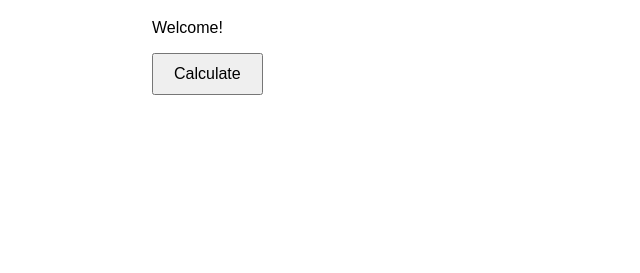
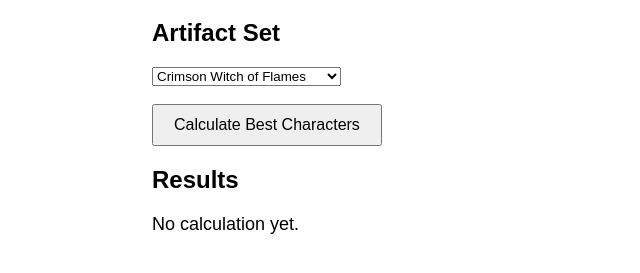
Before and after one commit to fallumina/Genshin-Artifact-Rater, a plain HTML site: page data/index.html in a window 1280 px wide. Shown: the part 101-374 px from the top of the page, without its empty margins (88-728 px from the left). Drawn offline with Linux system fonts and the light colour scheme.

Commit message:
Update index.html

```diff
--- a/data/index.html
+++ b/data/index.html
@@ -1,32 +1,40 @@
 <!DOCTYPE html>
 <html lang="en">
+<head>
+    <meta charset="UTF-8">
+    <meta name="viewport" content="width=device-width, initial-scale=1.0">
+    <title>Genshin Artifact Rater</title>
 
-<head>
-
-<meta charset="UTF-8">
-
-<meta name="viewport" content="width=device-width, initial-scale=1.0">
-
-<title>Genshin Artifact Rater</title>
-
-<link rel="stylesheet" href="style.css">
-
+    <link rel="stylesheet" href="style.css">
 </head>
-
 <body>
 
 <h1>Genshin Artifact Rater</h1>
 
-<p>Welcome!</p>
+<h2>Artifact Set</h2>
+
+<select id="artifactSet">
+    <option>Crimson Witch of Flames</option>
+    <option>Marechaussee Hunter</option>
+    <option>Shimenawa's Reminiscence</option>
+    <option>Gladiator's Finale</option>
+</select>
+
+<br><br>
 
 <button id="calculateButton">
-Calculate
+Calculate Best Characters
 </button>
 
-<div id="results"></div>
+<h2>Results</h2>
+
+<div id="results">
+
+No calculation yet.
+
+</div>
 
 <script src="script.js"></script>
 
 </body>
-
 </html>
```
